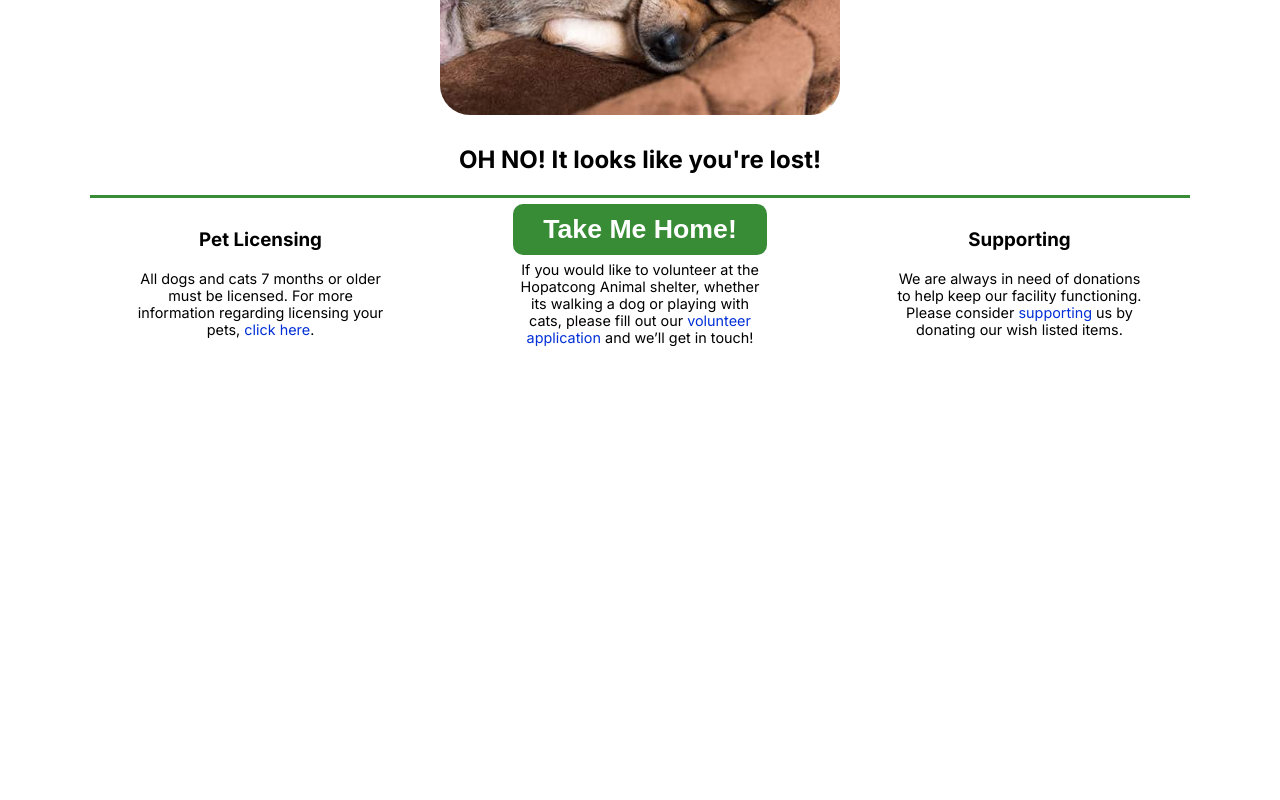
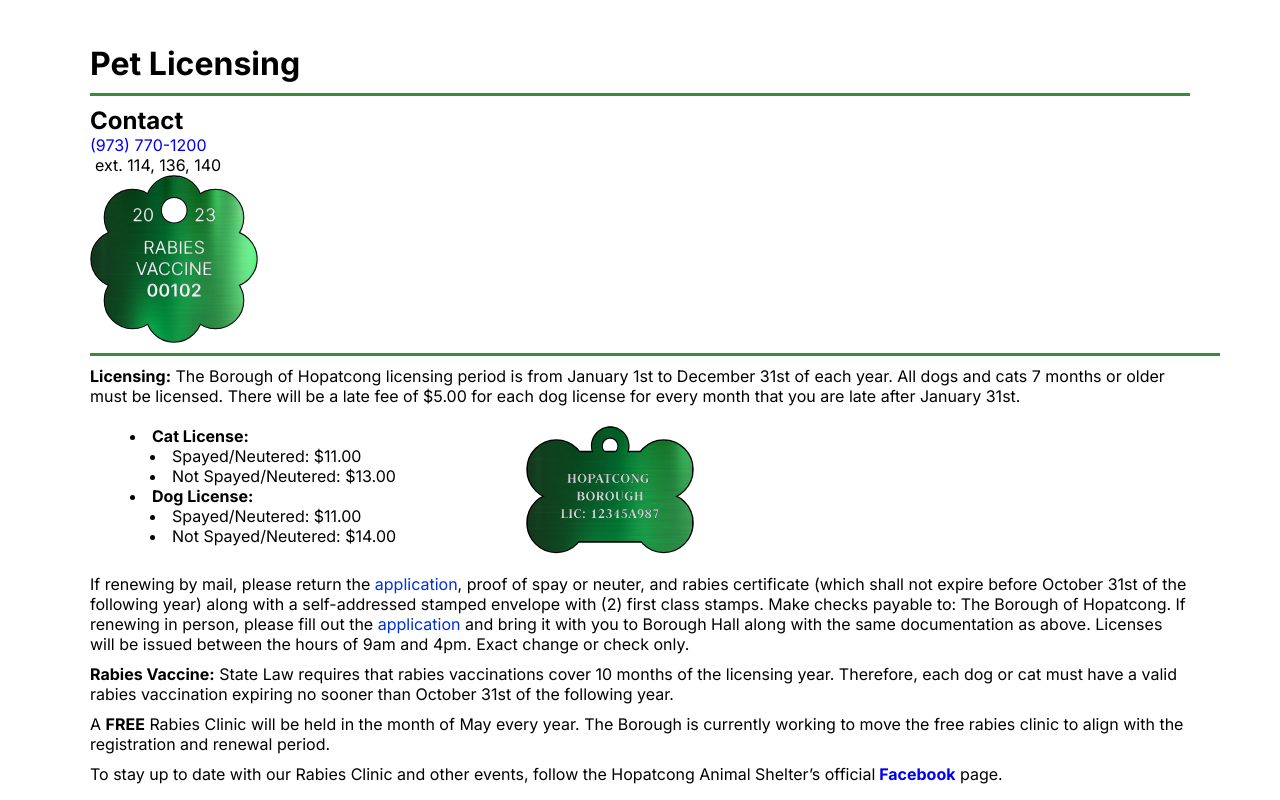
Before and after one commit to Ollebac/hopatcong-animal-shelter, a Next.js app: page /licensing in a window 1280 px wide. Before the commit this address had no page. Shown: the part 480-1280 px from the top of the page. Before the commit the page ends 826 px from the top, so only its background shows below. Built offline with nearby package versions, Linux system fonts and the light colour scheme.

Commit message:
remove imports

```diff
--- a/src/app/animal-control/page.tsx
+++ b/src/app/animal-control/page.tsx
@@ -1,5 +1,4 @@
 import '../scss/control.scss';
-import '../scss/shelter.scss';
 
 export default function AnimalControl() {
   return (
--- /dev/null
+++ b/src/app/licensing/page.tsx
@@ -0,0 +1,87 @@
+import '../scss/licensing.scss';
+
+export default function Licensing() {
+  return (
+    <div className='page_container'>
+      <div className='page_header_container'>
+        <img src='/images/logo.svg' className='site_logo' alt='logo' width={300} />
+        <div className='page_header_content'>
+          <h1 className='mobile_title'>Pet Licensing</h1>
+          <div className='line_break'></div>
+          <div className='info_container'>
+            <div className='contact_info'>
+              <h2>Contact</h2>
+              <a href='tel:9737701200'>(973) 770-1200</a>
+              <p className='phone_extension'>ext. 114, 136, 140</p>
+            </div>
+            <img src='/images/badge-rabies.svg' className='badge_rabies' alt='Animal Rabies Tag' width={150} />
+            <img src='/images/badge-license.svg' className='badge_license_top' alt='Animal License Tag' width={120} />
+          </div>
+          <div className='line_break line_break_bottom'></div>
+        </div>
+      </div>
+      <div className='paragraph_container'>
+        <div>
+          <p className='paragraph_content_licensing'>
+            <strong>Licensing:</strong> The Borough of Hopatcong licensing period is from January 1st to December 31st
+            of each year. All dogs and cats 7 months or older must be licensed. There will be a late fee of $5.00 for
+            each dog license for every month that you are late after January 31st.
+          </p>
+          <div className='licensing_list_container'>
+            <div>
+              <li className='licensing_list'>
+                <strong>Cat License:</strong>
+              </li>
+              <li className='licensing_sublist'>Spayed/Neutered: $11.00</li>
+              <li className='licensing_sublist'>Not Spayed/Neutered: $13.00 </li>
+              <li className='licensing_list'>
+                <strong>Dog License:</strong>
+              </li>
+              <li className='licensing_sublist'>Spayed/Neutered: $11.00</li>
+              <li className='licensing_sublist'>Not Spayed/Neutered: $14.00 </li>
+            </div>
+            <img
+              src='/images/badge-license.svg'
+              className='badge_license_bottom'
+              alt='Animal License Tag'
+              width={120}
+            />
+          </div>
+          <p className='paragraph_content_licensing'>
+            If renewing by mail, please return the{' '}
+            <a href='../../documents/PetApplication2023.pdf' target='_blank' className='link'>
+              application
+            </a>
+            , proof of spay or neuter, and rabies certificate (which shall not expire before October 31st of the
+            following year) along with a self-addressed stamped envelope with (2) first class stamps. Make checks
+            payable to: The Borough of Hopatcong. If renewing in person, please fill out the{' '}
+            <a href='../../documents/PetApplication2023.pdf' target='_blank' className='link'>
+              application
+            </a>{' '}
+            and bring it with you to Borough Hall along with the same documentation as above. Licenses will be issued
+            between the hours of 9am and 4pm. Exact change or check only.
+          </p>
+          <p className='paragraph_content_licensing'>
+            <strong>Rabies Vaccine:</strong> State Law requires that rabies vaccinations cover 10 months of the
+            licensing year. Therefore, each dog or cat must have a valid rabies vaccination expiring no sooner than
+            October 31st of the following year.
+          </p>
+          <p className='paragraph_content_licensing'>
+            A <strong>FREE</strong> Rabies Clinic will be held in the month of May every year. The Borough is currently
+            working to move the free rabies clinic to align with the registration and renewal period.
+          </p>
+          <p className='paragraph_content_licensing'>
+            To stay up to date with our Rabies Clinic and other events, follow the Hopatcong Animal Shelter’s official
+            <strong>
+              {' '}
+              <a href='https://www.facebook.com' target='blank'>
+                Facebook
+              </a>
+            </strong>{' '}
+            page.
+          </p>
+        </div>
+      </div>
+    </div>
+  );
+}
```
